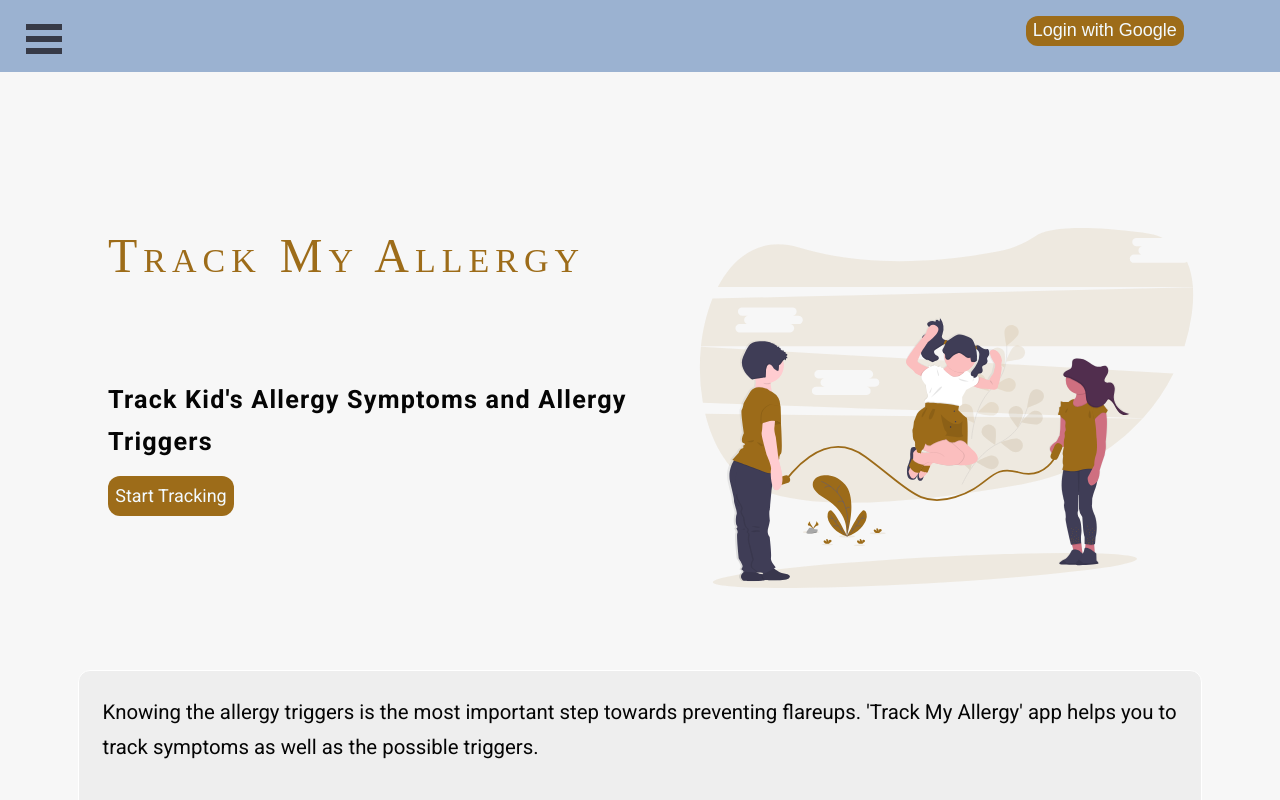
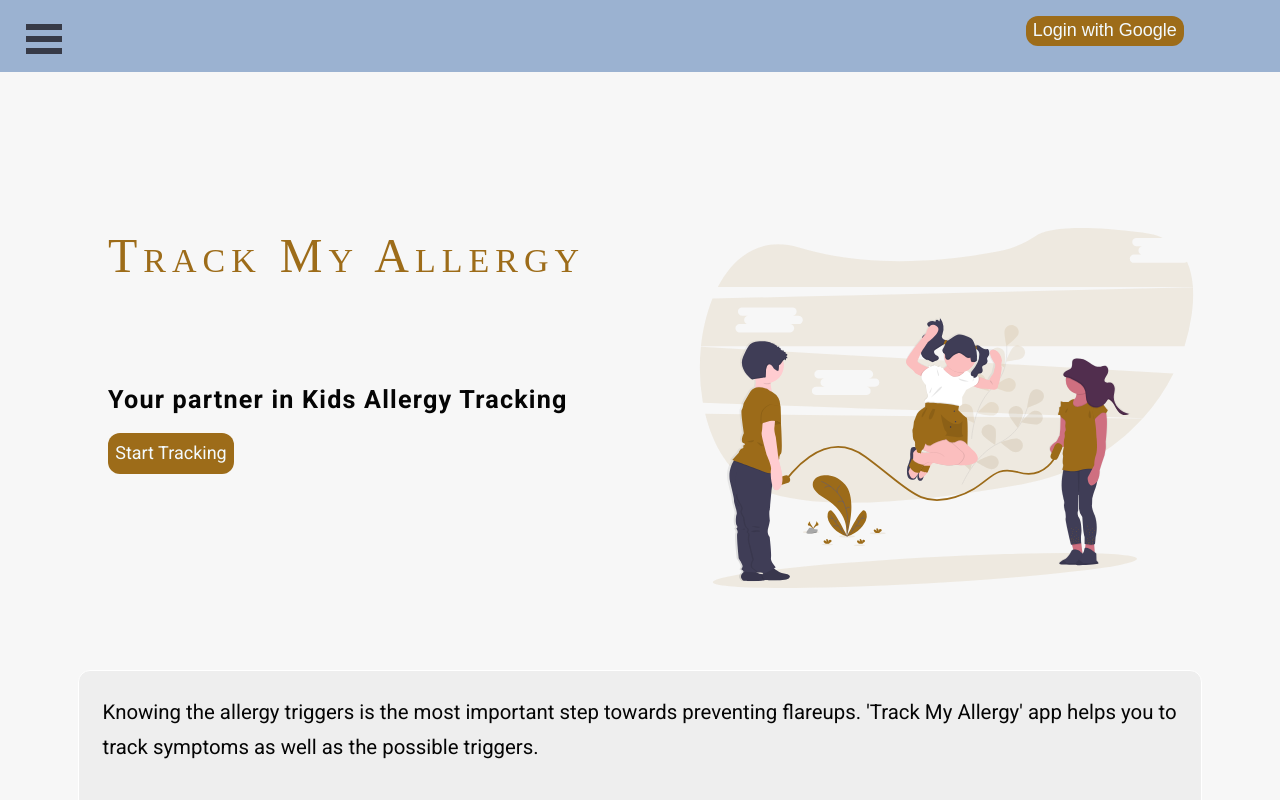
Before and after one commit to JeenaJohn/allergy-tracker, a React (Create React App) app: page / in a window 1280 px wide. Shown: the top 800 px of the page. Built offline with nearby package versions, Linux system fonts and the light colour scheme; no server answers.

Commit message:
Changed header text

```diff
--- a/src/components/Home/Home.tsx
+++ b/src/components/Home/Home.tsx
@@ -16,7 +16,7 @@ const Home: React.FC<HomeProps> = (props) => {
           <div className='col span-1-of-2 u-text-left'>
             <h1 className='heading-primary '>Track My Allergy</h1>
             <h2 className='heading-secondary'>
-              Track Kid's Allergy Symptoms and Allergy Triggers
+              Your partner in Kids Allergy Tracking
             </h2>
 
             <a
```
